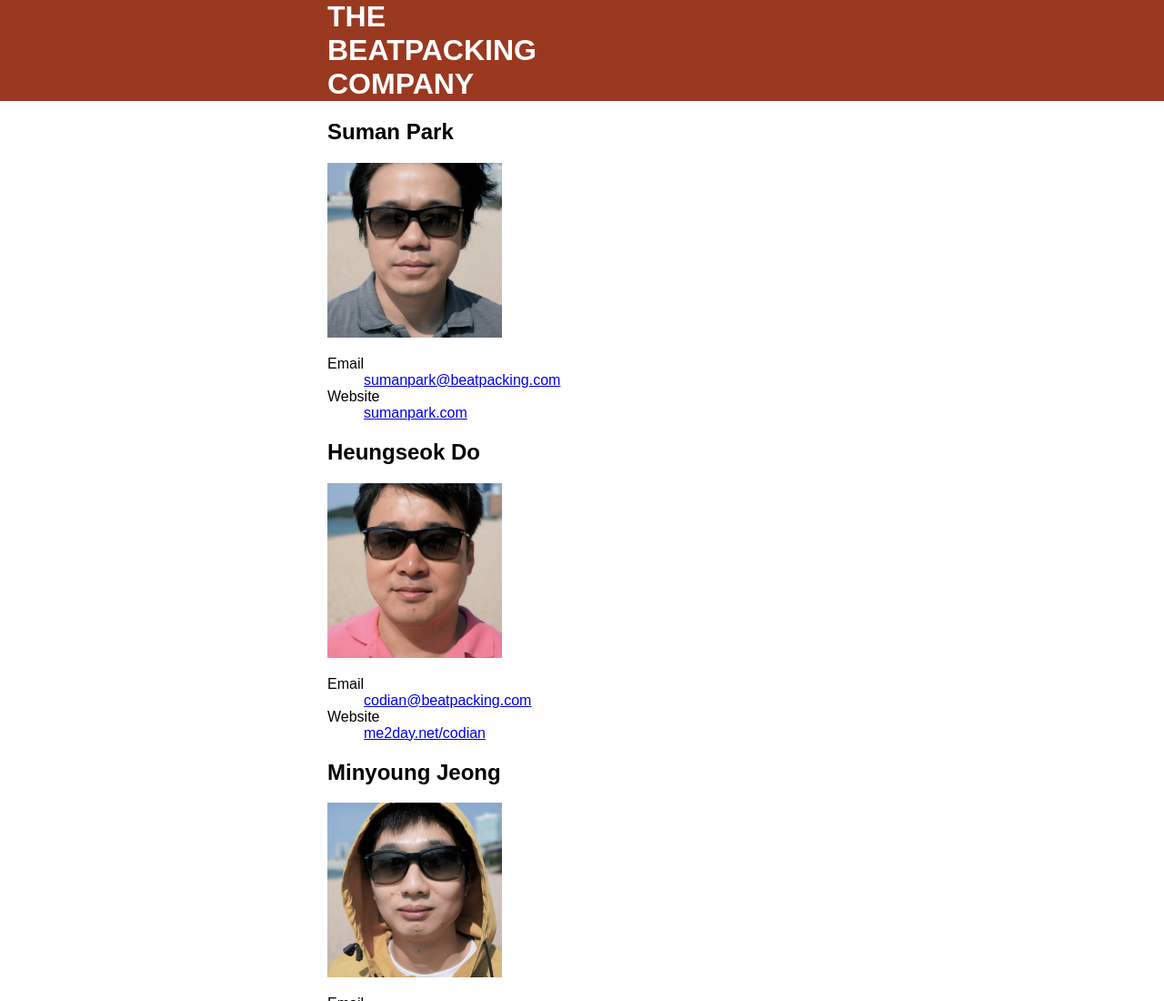
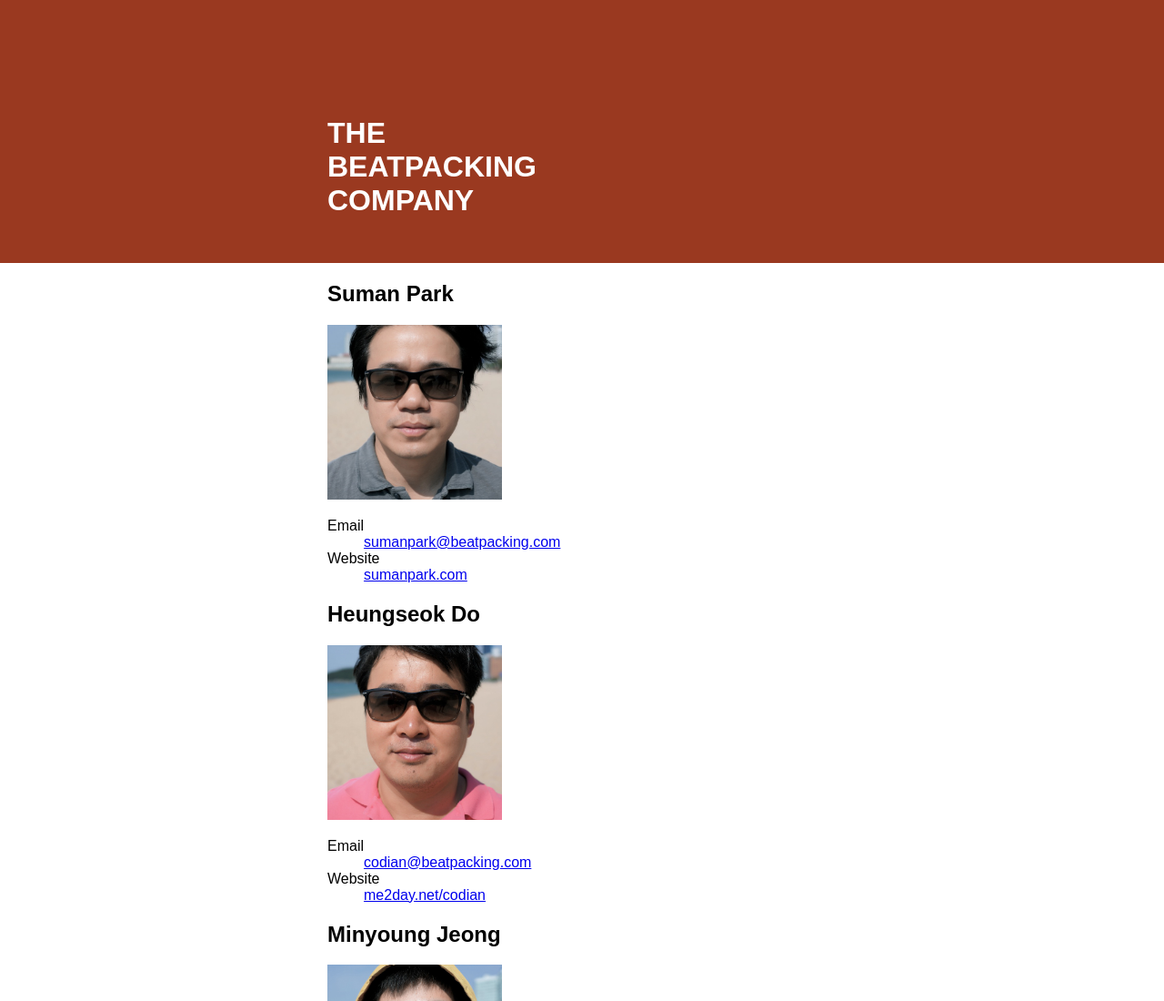
Before and after one commit to bpc/bpc.github.io, a plain HTML site: page index.html in a window 1280 px wide. Shown: the top 1100 px of the page at 91% size. Drawn offline with Linux system fonts and the light colour scheme.

Commit message:
Padding for the header

```diff
--- a/style.css
+++ b/style.css
@@ -7,6 +7,7 @@
 header {
   background-color: #9a3920;
   color: white;
+  padding: 128px 0 50px 0;
 }
 
 header h1 {
```
